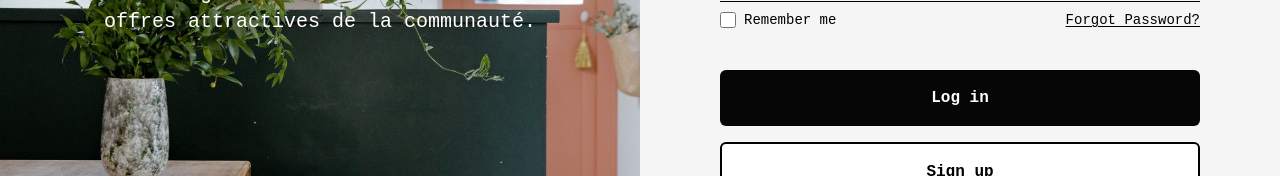
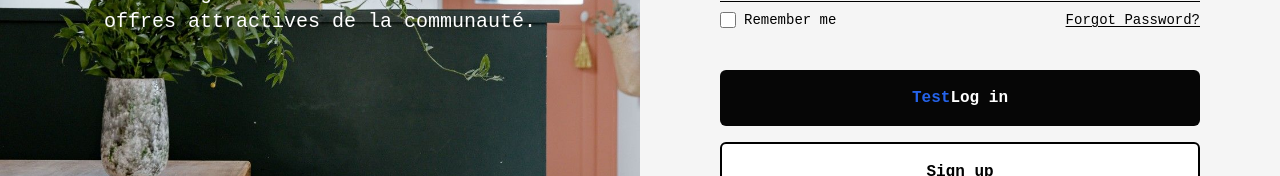
Before and after one commit to adatechschool/projet-collectif---vente-de-meubles-vintage_project, a React (Vite) app in the folder front/: page / in a window 1280 px wide. Shown: the part 404-580 px from the top of the page. Built offline with nearby package versions, Linux system fonts and the light colour scheme; a web font is replaced by a local one.

Commit message:
style : bug fix and update Bouton

```diff
--- a/front/src/composants/Header/Header.jsx
+++ b/front/src/composants/Header/Header.jsx
@@ -10,11 +10,11 @@ function Header() {
         </div>
 
         <div className="mt-auto">
-          <span class="inline-block">
+          <span className="inline-block">
           <a href="#main">
-            <svg class="w-32 h-32 text-beige" fill="none" stroke="beige" viewBox="0 0 24 24" xmlns="http://www.w3.org/2000/svg">
+            <svg className="w-32 h-32 text-beige" fill="none" stroke="beige" viewBox="0 0 24 24" xmlns="http://www.w3.org/2000/svg">
 
-              <path stroke-linecap="round" stroke-linejoin="round" stroke-width="1" d="M19 9l-7 7-7-7">
+              <path strokeLinecap="round" strokeLinejoin="round" strokeWidth="1" d="M19 9l-7 7-7-7">
 
               </path>
 
--- a/front/src/composants/bouton/Bouton.jsx
+++ b/front/src/composants/bouton/Bouton.jsx
@@ -1,9 +1,9 @@
 import React from 'react'
 
-const Bouton = (props) => {
+const Bouton = ({onClick, texteBouton}) => {
   return (
-    <button >{props.texteBouton}</button>
+    <button onClick={ onClick } >{texteBouton}</button>
   )
 }
-// className='w-full text-white my-2 font-semibold bg-[#060606] rounded-md p-4 text-center flex items-center justify-center'
+
 export default Bouton;
--- a/front/src/pages/Login/Login.jsx
+++ b/front/src/pages/Login/Login.jsx
@@ -9,6 +9,12 @@ const color = {
 }
 
 function Login() {
+
+  const handleClick = () => {
+    console.log('Le bouton a été cliqué !');
+    // Effectuez les actions souhaitées ici
+  };
+
   return (
     <div className= "w-full min-h-screen flex items-start bg-[#f5f5f5]">
         <div className= 'relative w-1/2 h-full flex flex-col' >
@@ -52,12 +58,13 @@ function Login() {
             </div>
 
             <div className='w-full flex flex-col my-8'>
-              <div className='w-full text-[ffffff] my-2 font-semibold bg-[#060606] rounded-md p-4 text-center flex items-center justify-center'>
-                <Link to="/accueil" className="text-white"><Bouton texteBouton='Log in' /></Link>
+              <div className='w-full text-[#ffffff] my-2 font-semibold bg-[#060606] rounded-md p-4 text-center flex items-center justify-center'>
+                <Link to="/accueil"><Bouton texteBouton='Test'/></Link>
+                <Bouton onClick={handleClick} texteBouton='Log in'/>
               </div>
 
               <div className='w-full text-[#060606] my-2 font-semibold bg-white border-2 border-black rounded-md p-4 text-center flex items-center justify-center'>
-                <Link to="/signup" className="text-black"><Bouton texteBouton='Sign up' /></Link>
+                <Link to="/signup" className='text-black'><Bouton texteBouton='Sign up' /></Link>
               </div>
             </div>
           </div>
```
